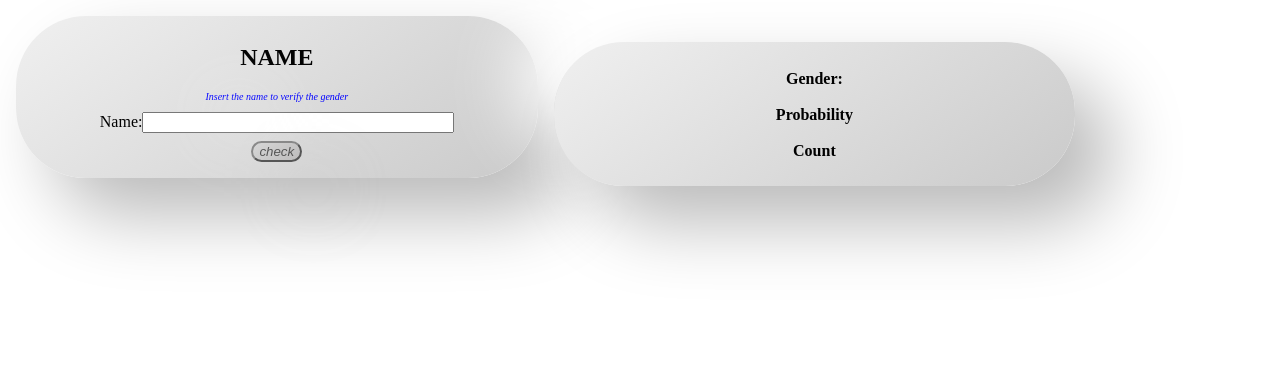
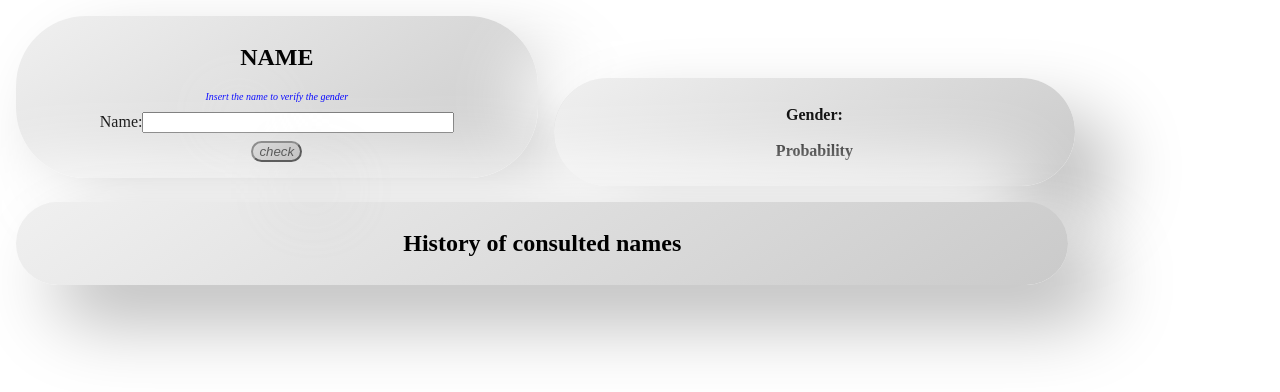
Before and after one commit to moroquin/Redux-ReactJS-Http-Request, a React (Create React App) app: page / in a window 1280 px wide. Shown: the top 392 px of the page. Built offline with nearby package versions, Linux system fonts and the light colour scheme.

Commit message:
v 1.4 Initial project to test react.memo. Includes the list of all names consulted.

```diff
--- a/src/App.js
+++ b/src/App.js
@@ -1,4 +1,5 @@
 import { Gender } from "./components/Gender/Gender";
+import GenderList from "./components/GenderList/GenderList";
 import { Name } from "./components/Name/Name";
 
 function App() {
@@ -8,6 +9,9 @@ function App() {
         <Name />
         <Gender />
       </section>
+      <section>
+        <GenderList />
+      </section>
     </main>
   );
 }
--- a/src/components/Gender/Gender.js
+++ b/src/components/Gender/Gender.js
@@ -7,20 +7,15 @@ export const Gender = () => {
   const genderData = useSelector((state) => state.gender.data);
 
   return (
-    <Article>
+    <Article className={classes.article}>
       <h2>{genderData.name}</h2>
       <ul className={classes.list}>
         <li className="list">
-          <p className={classes.item}>Gender:</p>
-          <p className={classes.description}>{genderData.gender}</p>
+          <p className={classes.item}>Gender:</p> <p className={classes.description}>{genderData.gender} </p>
         </li>
         <li className="list">
           <p className={classes.item}>Probability</p>
           <p className={classes.description}>{genderData.probability}</p>
-        </li>
-        <li className="list">
-          <p className={classes.item}>Count</p>
-          <p className={classes.description}>{genderData.count}</p>
         </li>
       </ul>
     </Article>
--- a/src/components/Gender/Gender.module.css
+++ b/src/components/Gender/Gender.module.css
@@ -1,15 +1,19 @@
-.item{
+.article {
+  width: 40%;
+}
+
+.item {
   font-size: medium;
   font-weight: bold;
 }
 
-.description{
+.description {
   font-size: large;
   font-style: italic;
   color: blue;
 }
 
-.list{
+.list {
   list-style-type: none;
   padding: 0;
   margin: 0;
--- /dev/null
+++ b/src/components/GenderList/GenderItem.js
@@ -0,0 +1,8 @@
+import React from "react";
+import classes from './GenderItem.module.css'
+
+const GenderItem = (props) => {
+  return <li className={classes.item} key={props.id}>{props.text}</li>;
+};
+
+export default GenderItem;
--- /dev/null
+++ b/src/components/GenderList/GenderItem.module.css
@@ -0,0 +1,21 @@
+.item{
+    line-height: 2.5;
+    width: 80%;
+    text-align: center;
+    border-radius: 1.5rem;
+    font-weight: bold;
+    font-size: large;
+
+}
+
+
+
+.item:nth-child(even){
+    background: rgb(207, 203, 203);
+    opacity: 0.8;
+}
+
+.item:nth-child(odd){
+    background: rgb(231, 230, 230);
+    opacity: 0.8;
+}
--- /dev/null
+++ b/src/components/GenderList/GenderList.js
@@ -0,0 +1,18 @@
+import React from "react";
+import { useSelector } from "react-redux";
+import { Article } from "../UI/Article";
+import GenderItem from "./GenderItem";
+import classes from './GenderList.module.css'
+
+const GenderList = () => {
+    const genderListItems = useSelector(state => state.genderlist.list);
+
+  return <Article className={classes.article}>
+      <h2>History of consulted names</h2>
+      <ul className={classes.list}>
+          { genderListItems.map(item => <GenderItem key={item.id} text={item.text} id={item.id} />)}
+      </ul>
+  </Article>;
+};
+
+export default GenderList;
--- /dev/null
+++ b/src/components/GenderList/GenderList.module.css
@@ -0,0 +1,7 @@
+.list{
+    list-style-type: none;
+}
+
+.article{
+    width: 82%;
+}
--- a/src/components/Name/Name.js
+++ b/src/components/Name/Name.js
@@ -3,6 +3,7 @@ import { useDispatch } from "react-redux";
 import { Article } from "../UI/Article";
 import classes from "./Name.module.css";
 import { genderActions } from "../../store/gender-slice";
+import { genderlistActions } from "../../store/genderlist-slice";
 
 export const Name = () => {
   const dispatch = useDispatch();
@@ -21,16 +22,28 @@ export const Name = () => {
         genderActions.setgender({
           name: name,
           gender: responseData.gender,
-          probability: responseData.probability,
+          probability: (responseData.probability * 100).toFixed(2) + "%",
           count: responseData.count,
         })
       );
+      dispatch(
+        genderlistActions.addItem({
+          item:
+            name +
+            " ( " +
+            responseData.gender +
+            " - " +
+            (responseData.probability * 100).toFixed(2) +
+            "%)",
+        })
+      );
     };
+
     getData(event.target[0].value);
   };
 
   return (
-    <Article>
+    <Article className={classes.article}>
       <h2>NAME</h2>
       <p className={classes.comment}>Insert the name to verify the gender</p>
       <form onSubmit={formSubmissionHandler}>
--- a/src/components/Name/Name.module.css
+++ b/src/components/Name/Name.module.css
@@ -1,11 +1,15 @@
+.article {
+  width: 40%;
+}
+
 .comment {
   font-style: oblique;
   font-size: x-small;
   color: blue;
 }
 
-.inputName{
-    width: 60%;
+.inputName {
+  width: 60%;
 }
 
 .submit {
--- a/src/components/UI/Article.module.css
+++ b/src/components/UI/Article.module.css
@@ -1,9 +1,10 @@
 .main {
   margin: 0.5rem;
   padding: 0.5rem;
-  width: 40%;
+
   text-align: center;
   display: inline-block;
+
 
   border-radius: 70px;
   background: linear-gradient(145deg, #f0f0f0, #cacaca);
--- /dev/null
+++ b/src/store/genderlist-slice.js
@@ -0,0 +1,21 @@
+import { createSlice } from "@reduxjs/toolkit";
+
+const genderlistSlice = createSlice({
+    name: "genderlist",
+    initialState:{
+        list: [],
+        id: 0
+    },
+    reducers:{
+        addItem(state, action){
+            state.id = state.id+1;
+            state.list.push({id: state.id, text: action.payload.item});
+
+
+        }
+    }
+});
+
+export const genderlistActions = genderlistSlice.actions;
+
+export default genderlistSlice;
--- a/src/store/index.js
+++ b/src/store/index.js
@@ -1,9 +1,11 @@
 import  { configureStore } from "@reduxjs/toolkit";
 import genderSlice from './gender-slice';
+import genderlistSlice from "./genderlist-slice";
 
 const store = configureStore({
     reducer: {
-        gender: genderSlice.reducer
+        gender: genderSlice.reducer,
+        genderlist: genderlistSlice.reducer
     }
 });
 
```
Lines whose indentation alone changed are shown as unchanged.
